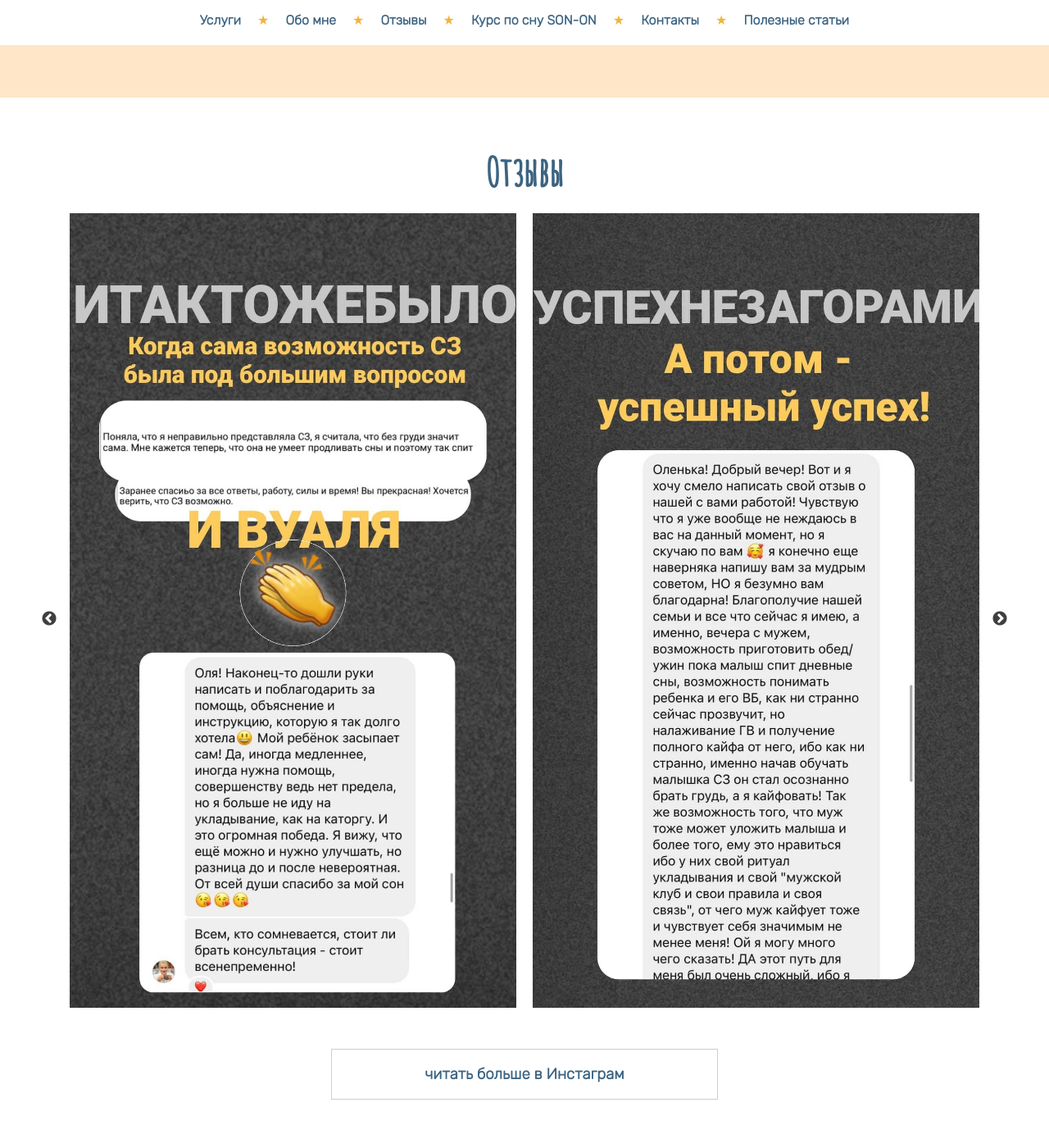
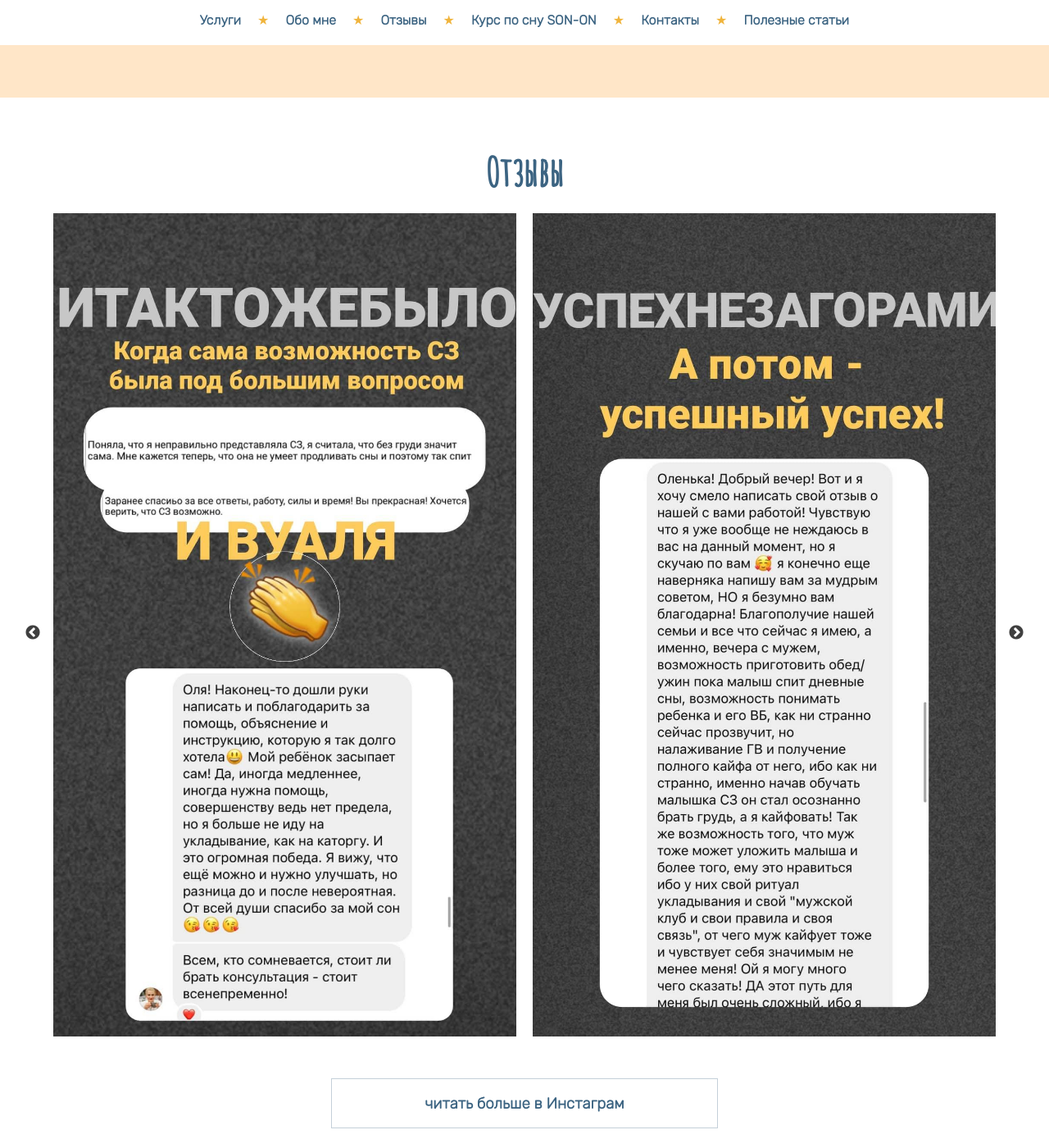
Before and after one commit to Olgamyrsikova/sleepconsult, a Jekyll site: the page built from index.html, in a window 1280 px wide and 1400 px high, scrolled down 2568 px. Shown: the whole window at 82% size. Built offline with Jekyll 4.4.1, drawn with Linux system fonts in a browser that asks for light colours.

Commit message:
make margin smaller in feedback

```diff
--- a/css/style.css
+++ b/css/style.css
@@ -398,8 +398,7 @@ header {
 }
 
 #feedback-content {
-    margin-left: 25px;
-    margin-right: 25px;
+    margin: 5px;
     padding-bottom: 20px;
   }
 
```
